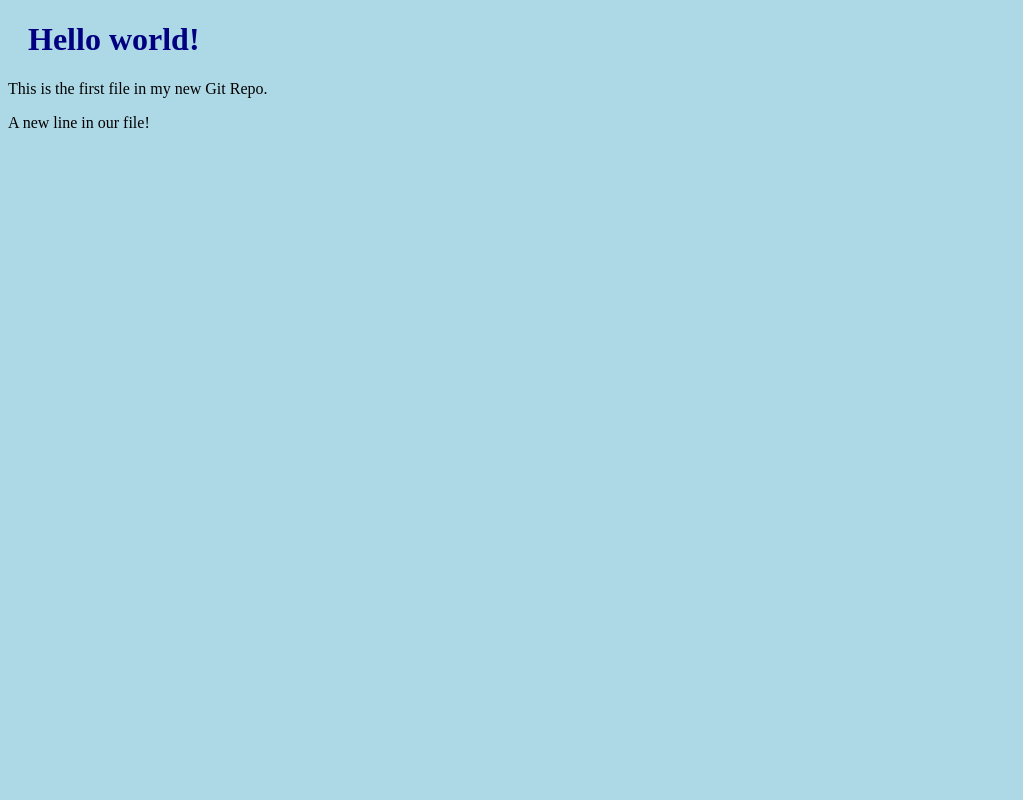
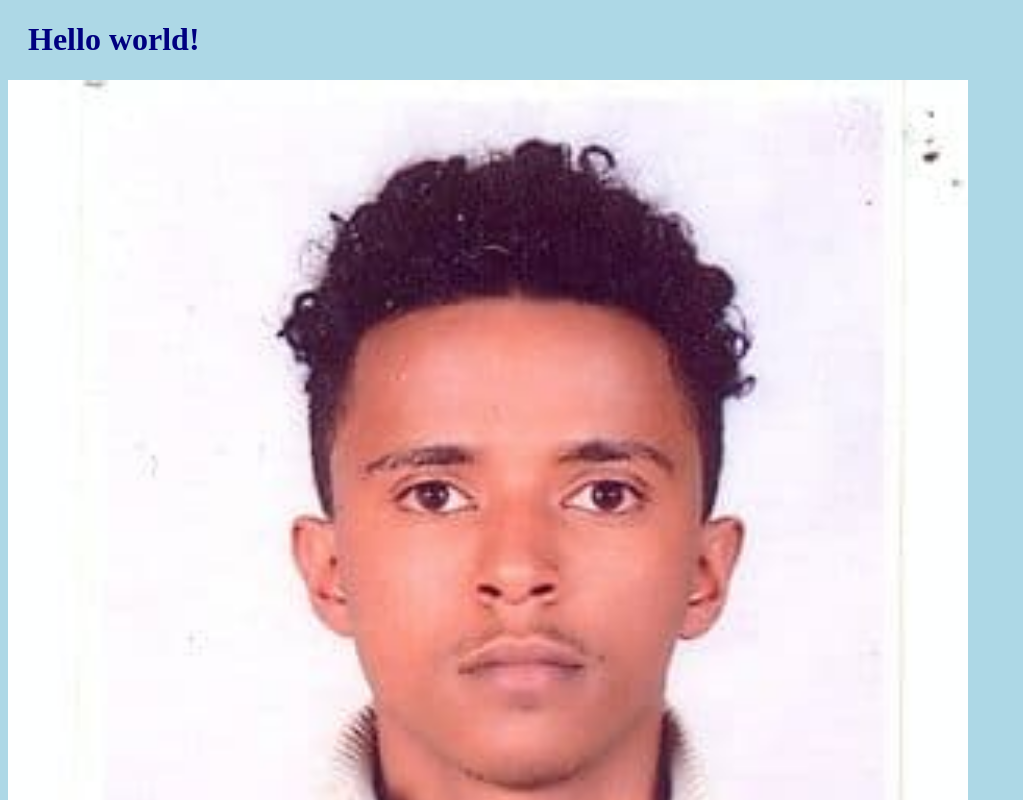
Before and after one commit to nati4/helloworld, a plain HTML site: page index.html in a window 1280 px wide. Shown: the top 800 px of the page, without its empty margins (0-1023 px from the left). Drawn offline with Linux system fonts and the light colour scheme.

Commit message:
Added image to hello world

```diff
--- a/index.html
+++ b/index.html
@@ -7,6 +7,9 @@
 <body>
 
 <h1>Hello world!</h1>
+<div>
+    <img src="fasil.jpg" alt="nati from space" style="width:100%;max-width:960px">
+</div>
 <p>This is the first file in my new Git Repo.</p>
 <p>A new line in our file!</p>
 </body>
```
Also changed, not shown: fasil.jpg (added).
